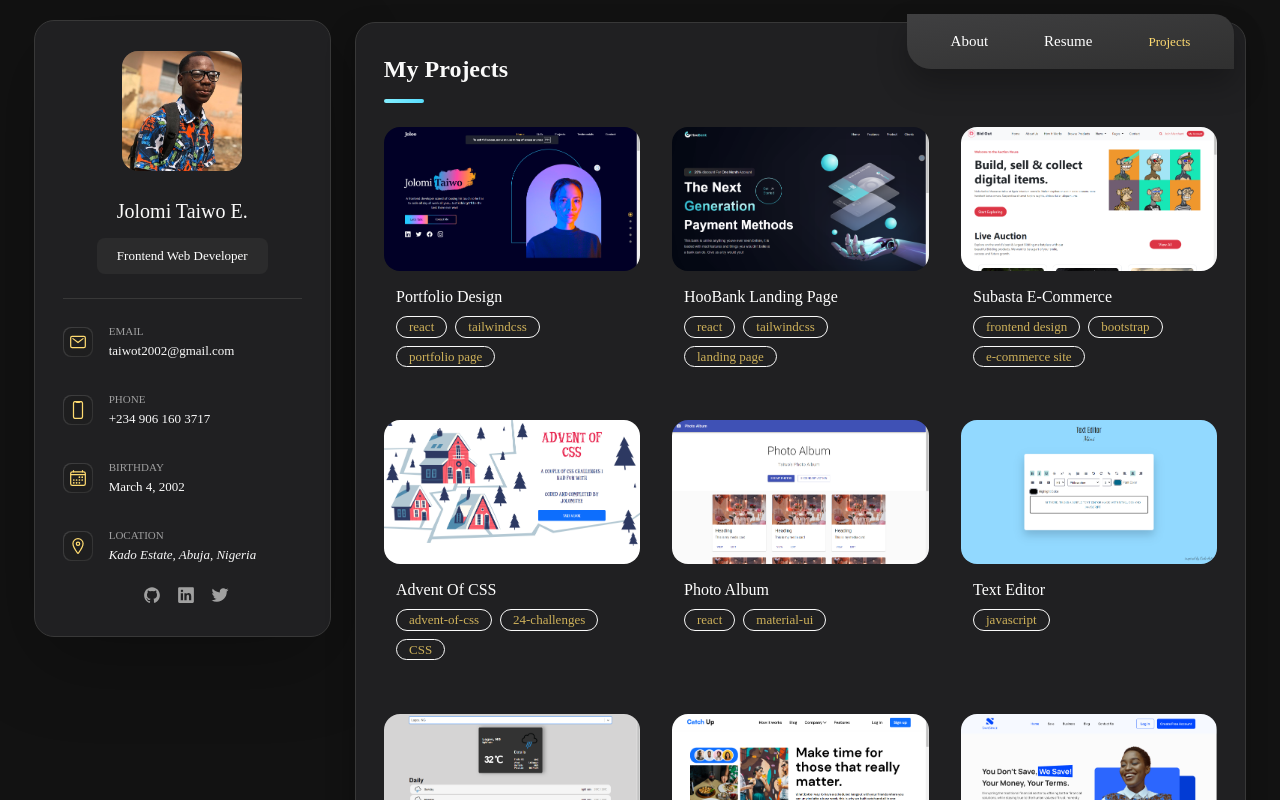
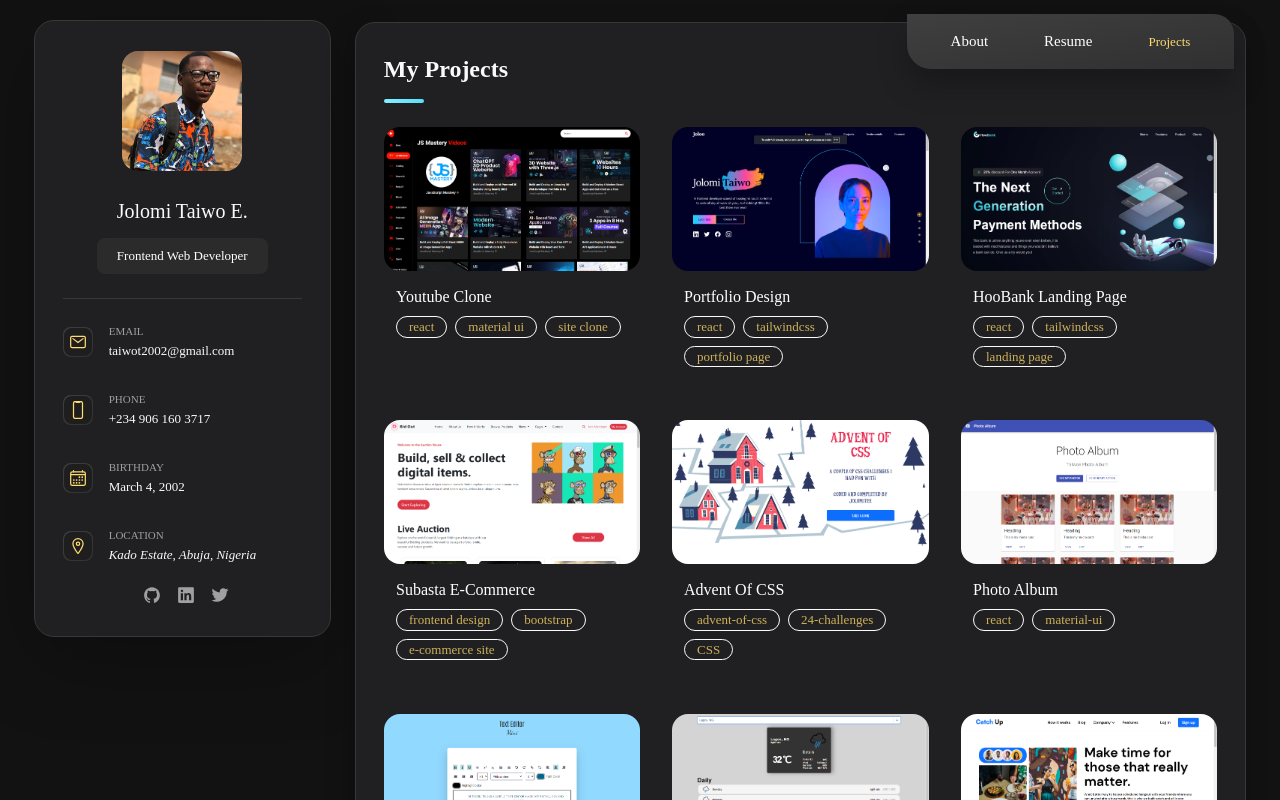
Before and after one commit to JolomiTee/JolomiTee-s-Portfolio, a React (Vite) app: page /projects in a window 1280 px wide. Shown: the top 800 px of the page. Built offline with nearby package versions, Linux system fonts and the light colour scheme.

Commit message:
added Project17

```diff
--- a/src/components/Projects.jsx
+++ b/src/components/Projects.jsx
@@ -15,6 +15,7 @@ import Project13 from "../assets/images/ProjectImg/Project13.png";
 import Project14 from "../assets/images/ProjectImg/Project14.png";
 import Project15 from "../assets/images/ProjectImg/Project15.png";
 import Project16 from "../assets/images/ProjectImg/Project16.png";
+import Project17 from "../assets/images/ProjectImg/Project17.png";
 
 
 const projects = [
@@ -130,6 +131,13 @@ const projects = [
         category: "react, tailwindcss, portfolio page",
         responsive: true,
     },
+    {
+        name: "Youtube Clone",
+        link: "https://jsm-youtube-clone.netlify.app/",
+        img: Project17,
+        category: "react, material ui, site clone",
+        responsive: true,
+    },
     // {
     //     name: String,
     //     link: String,
```
Also changed, not shown: src/assets/images/ProjectImg/Project17.png (added).
